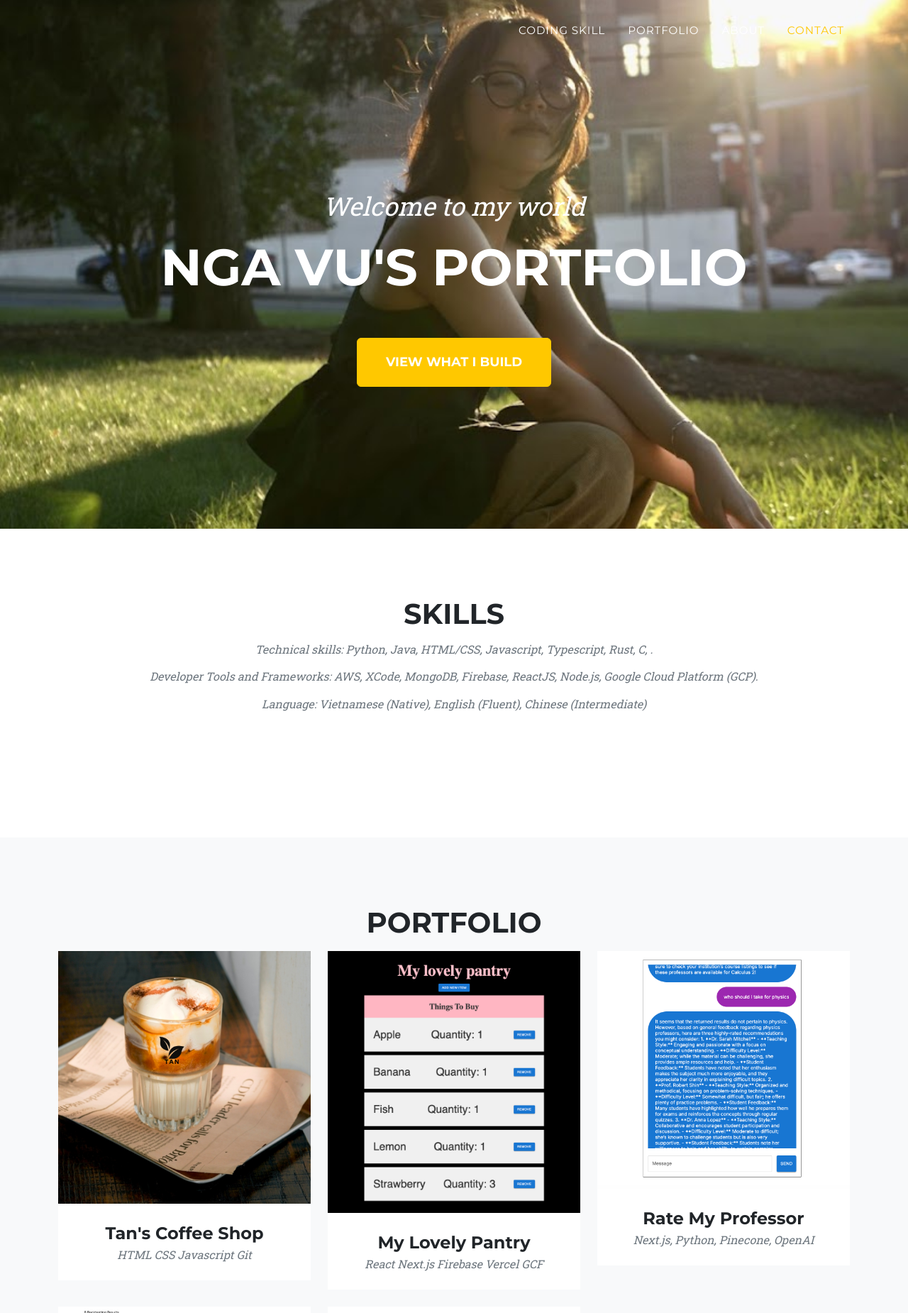
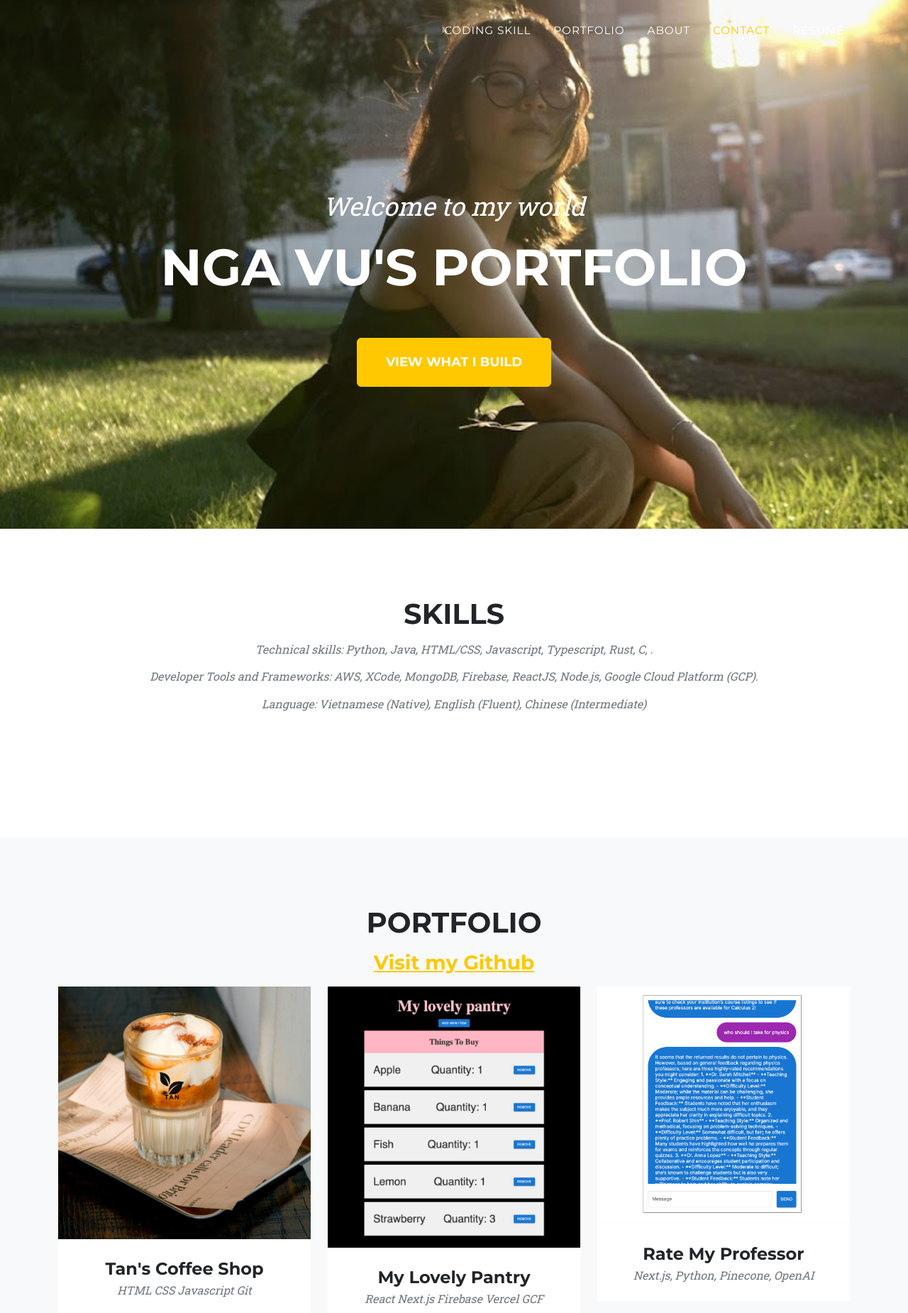
Before and after one commit to zlnga1001/Personal-Website, a website: page index.html in a window 1280 px wide. Shown: the top 1850 px of the page at 71% size. Drawn offline with nearby package versions, Linux system fonts and the light colour scheme.

Commit message:
added Resume

```diff
--- a/index.html
+++ b/index.html
@@ -31,6 +31,8 @@
                         <li class="nav-item"><a class="nav-link" href="#portfolio">Portfolio</a></li>
                         <li class="nav-item"><a class="nav-link" href="#about">About</a></li>
                         <li class="nav-item"><a class="nav-link" href="#contact">Contact</a></li>
+                        <li class="nav-item"><a class="nav-link" href="assets/img/portfolio/resume.pdf" target="_blank">Resume</a></li>
+
                     </ul>
                 </div>
             </div>
@@ -93,6 +95,8 @@
             <div class="container">
                 <div class="text-center">
                     <h2 class="section-heading text-uppercase">Portfolio</h2>
+                    <h3><a href="https://github.com/zlnga1001">Visit my Github</a></h3>
+                    <p></p>
                 </div>
                 <div class="row">
                     <div class="col-lg-4 col-sm-6 mb-4">
```
Also changed, not shown: 1 other file.
